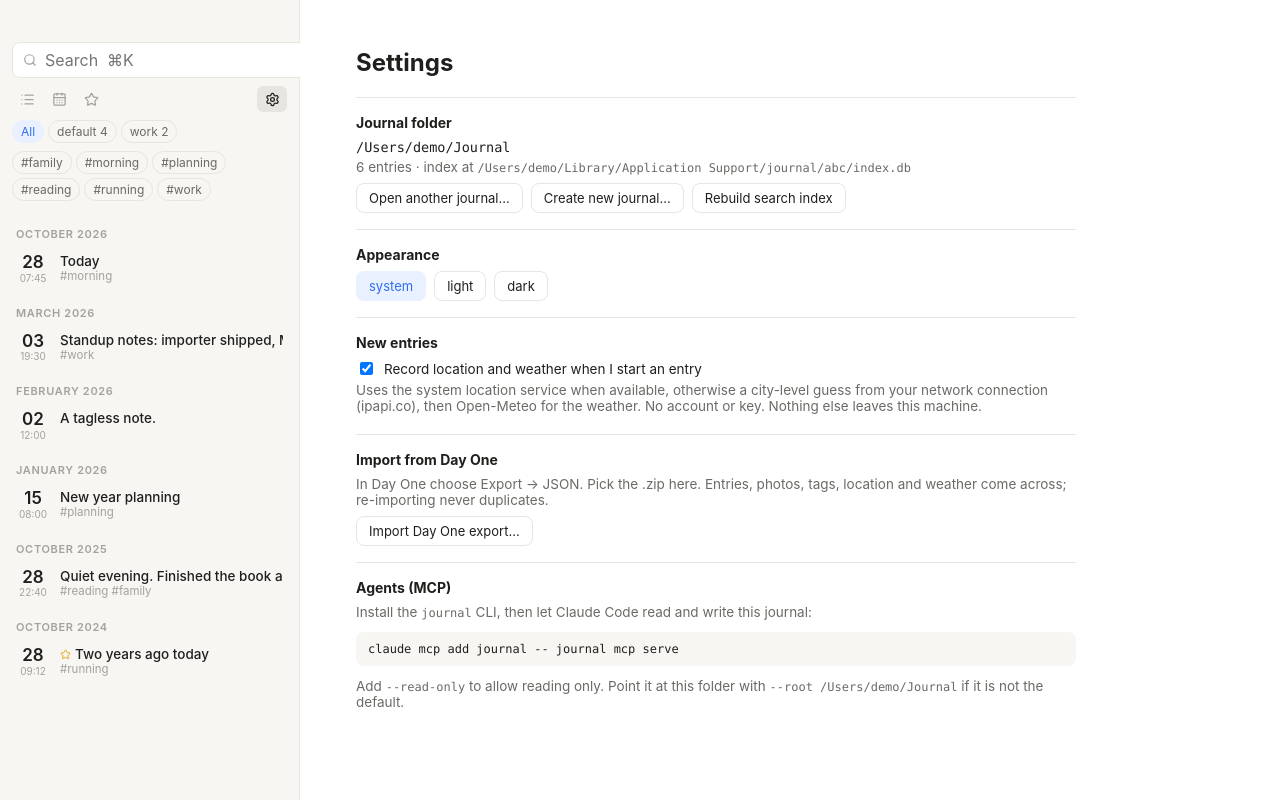
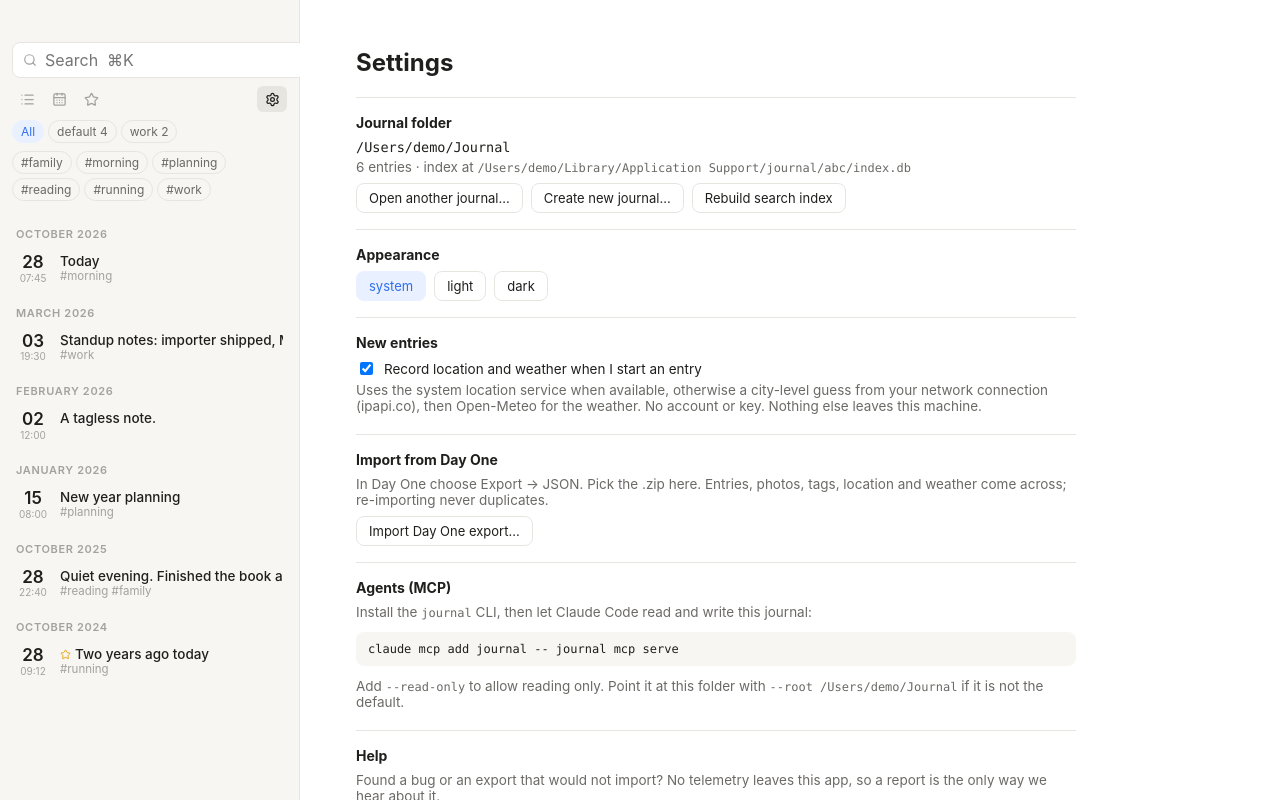
Before and after one commit to sjh9714/journal, a React (Vite) app in the folder apps/desktop/: page / in a window 1280 px wide. Both pictures are taken after a click on the button 272 px from the left and 99 px from the top of the page. Built offline with nearby package versions, Linux system fonts and the light colour scheme.

Commit message:
Design doc, issue templates, in-app report link, Intel Mac CLI build

```diff
--- a/apps/desktop/src/components/Settings.tsx
+++ b/apps/desktop/src/components/Settings.tsx
@@ -1,6 +1,6 @@
 import { useEffect, useState } from "react";
 import { open } from "@tauri-apps/plugin-dialog";
-import { revealItemInDir } from "@tauri-apps/plugin-opener";
+import { openUrl, revealItemInDir } from "@tauri-apps/plugin-opener";
 import { api, IN_TAURI } from "../api";
 import type { ImportReport, Status } from "../types";
 import { captureEnabled, setCaptureEnabled } from "../lib/enrich";
@@ -103,6 +103,15 @@ export function Settings({ status, theme, onTheme, onStatus, onImported }: {
         <p className="dim">Add <span className="mono">--read-only</span> to allow reading only. Point it at this folder with <span className="mono">--root {status.root}</span> if it is not the default.</p>
       </section>
 
+      <section>
+        <h3>Help</h3>
+        <p className="dim">Found a bug or an export that would not import? No telemetry leaves this app, so a report is the only way we hear about it.</p>
+        <div className="btn-row">
+          <button onClick={() => (IN_TAURI ? openUrl("https://github.com/sjh9714/journal/issues/new/choose") : window.open("https://github.com/sjh9714/journal/issues/new/choose"))}>Report a problem</button>
+          <button onClick={() => (IN_TAURI ? openUrl("https://github.com/sjh9714/journal") : window.open("https://github.com/sjh9714/journal"))}>Source on GitHub</button>
+        </div>
+      </section>
+
       {msg && <p className="dim">{msg}</p>}
     </div>
   );
```
Also changed, not shown: 1 other file (tests, documents, lock files or other folders).
